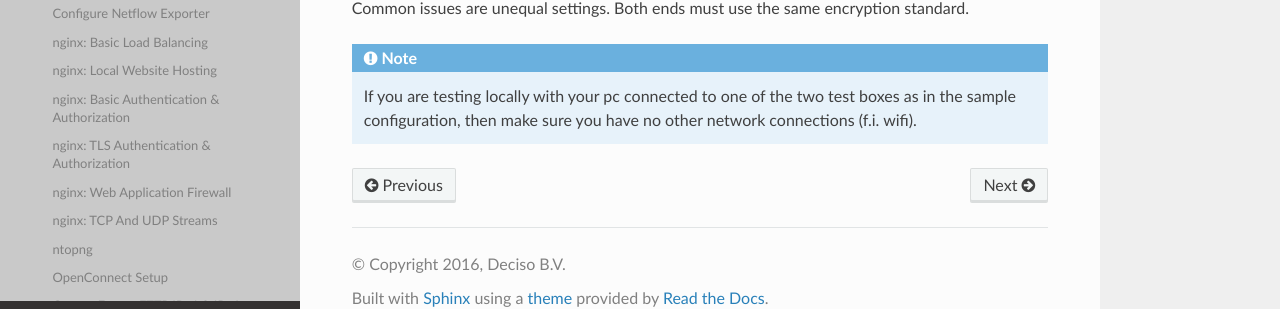
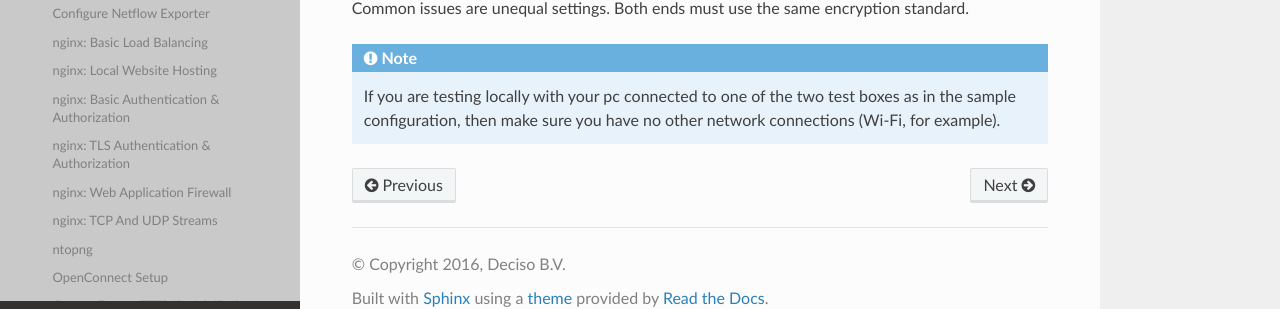
Before and after one commit to opnsense/docs, a Sphinx documentation site: the page built from source/manual/how-tos/ipsec-s2s.rst, in a window 1280 px wide and 900 px high, scrolled down 9573 px. Shown: the part 567-876 px from the top of the window. Built offline with Sphinx 7.4.7 and the Read the Docs theme 2.0.0, drawn with Linux system fonts in a browser that asks for light colours; nearby versions of some CDN libraries; some web fonts are replaced; library files that are not in the unit come from our copies.

```diff
--- a/source/manual/captiveportal.rst
+++ b/source/manual/captiveportal.rst
@@ -12,7 +12,7 @@ on wireless or Internet access.
 Typical Applications
 --------------------
 * Guest Network
-* Hotel & Camping Wifi Access
+* Hotel & Camping Wi-Fi Access
 * Bring Your Own Device (BOYD)
 
 -------------------
--- a/source/manual/how-tos/cellular.rst
+++ b/source/manual/how-tos/cellular.rst
@@ -28,7 +28,7 @@ Use websites like `FrequencyCheck <https://www.frequencycheck.com/>`_ to find th
 frequency band(s) used and get a cellular modem that supports these frequencies.
 
 You should also buy an appropriate pigtail antenna cable and LTE antenna. Note
-that LTE antennas often have different connectors than WIFI antennas, chose your
+that LTE antennas often have different connectors than Wi-Fi antennas, chose your
 equipment accordingly. Getting the right antenna has a big impact on the quality
 of your signal. For LTE, MIMO (multiple input, multiple output) antennas should
 be considered, see for example `this guide <https://www.specialistantennas.co.uk/news/lte-antenna-choices-considerations>`_.
--- a/source/manual/how-tos/ipsec-s2s-binat.rst
+++ b/source/manual/how-tos/ipsec-s2s-binat.rst
@@ -3,7 +3,7 @@ IPSec BINAT
 ===============
 
 Assume company A has local LAN 10.0.1.0/24 and company B has local LAN 10.0.2.0/24.
-Also we assume that on both sides the other networks are already in use, e.g. in company A the network 10.0.2.0/24 is used for Voice and in company B network 10.0.1.0/24 is used for Guest Wifi.
+Also we assume that on both sides the other networks are already in use, e.g. in company A the network 10.0.2.0/24 is used for Voice and in company B network 10.0.1.0/24 is used for Guest Wi-Fi.
 
 We have to define new networks for the Phase 2 with unused ones and create NAT entries to reach the final systems.
 
--- a/source/manual/how-tos/ipsec-s2s.rst
+++ b/source/manual/how-tos/ipsec-s2s.rst
@@ -520,4 +520,4 @@ Common issues are unequal settings. Both ends must use the same encryption stand
 
   If you are testing locally with your pc connected to one of the two test boxes
   as in the sample configuration, then make sure you have no other network
-  connections (f.i. wifi).
+  connections (Wi-Fi, for example).
```
Also changed, not shown: source/manual/how-tos/guestnet.rst (+13 -13 lines).
